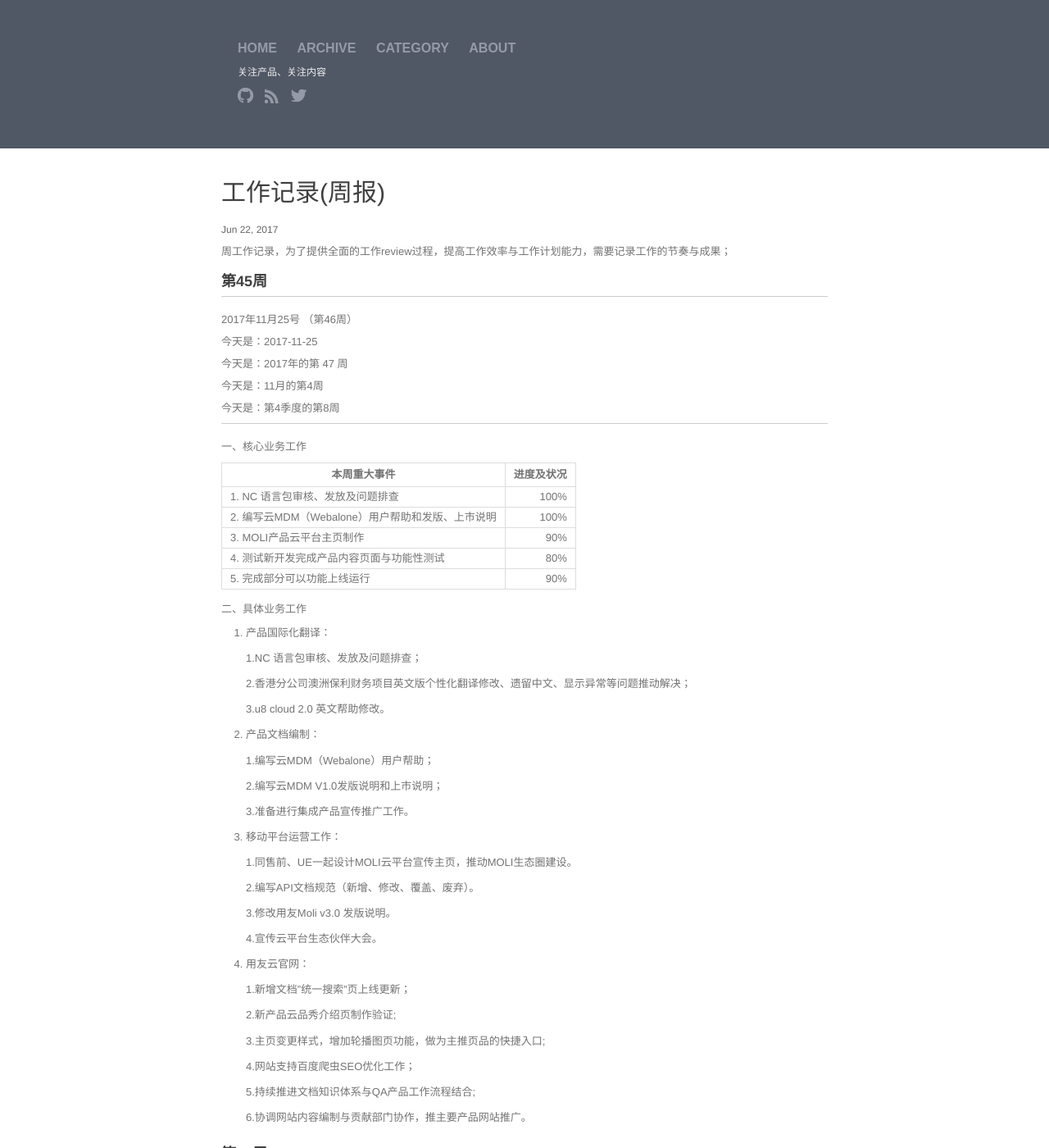
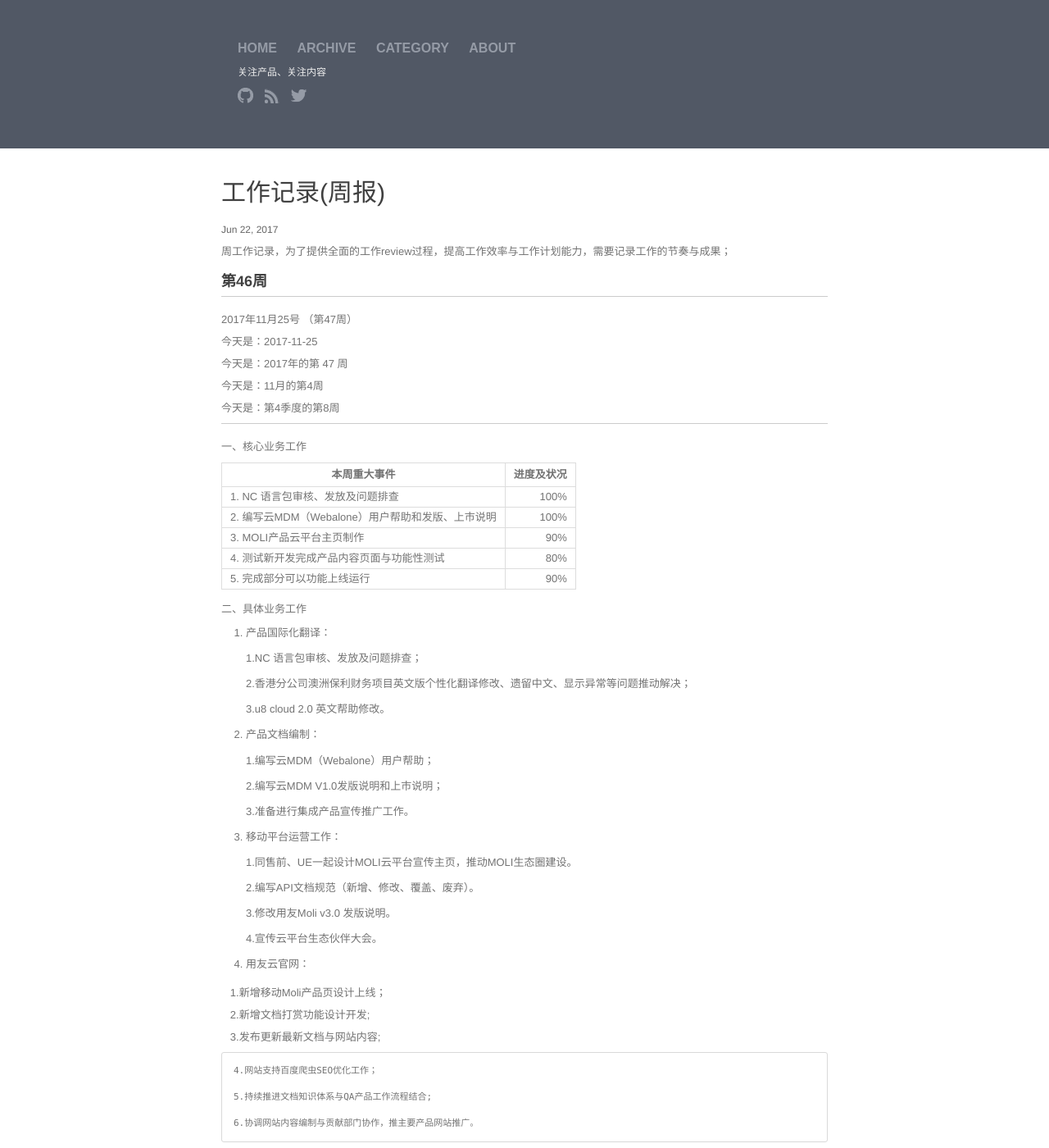
Before and after one commit to walllFlower/blog, a Jekyll site: the page built from _posts/2017-06-22-day_report_cxz.md, in a window 1280 px wide and 1400 px high. Shown: the whole window at 82% size. Built offline with Jekyll 4.4.1, drawn with Linux system fonts in a browser that asks for light colours; comment, search, counter and statistics services are not loaded.

Commit message:
Update 2017-06-22-day_report_cxz.md

```diff
--- a/_posts/2017-06-22-day_report_cxz.md
+++ b/_posts/2017-06-22-day_report_cxz.md
@@ -6,11 +6,11 @@ categories: 日报
 ---
 
 周工作记录，为了提供全面的工作review过程，提高工作效率与工作计划能力，需要记录工作的节奏与成果；
-###  第45周
+###  第46周
 
 ***
 
-2017年11月25号 （第46周）
+2017年11月25号 （第47周）
 
 今天是：2017-11-25
 
@@ -62,11 +62,11 @@ categories: 日报
 
 4. 用友云官网：
 
-    1.新增文档"统一搜索"页上线更新；
+    1.新增移动Moli产品页设计上线；
 
-    2.新产品云品秀介绍页制作验证;
+    2.新增文档打赏功能设计开发;
 
-    3.主页变更样式，增加轮播图页功能，做为主推页品的快捷入口;
+    3.发布更新最新文档与网站内容;
 
     4.网站支持百度爬虫SEO优化工作；
 
```
